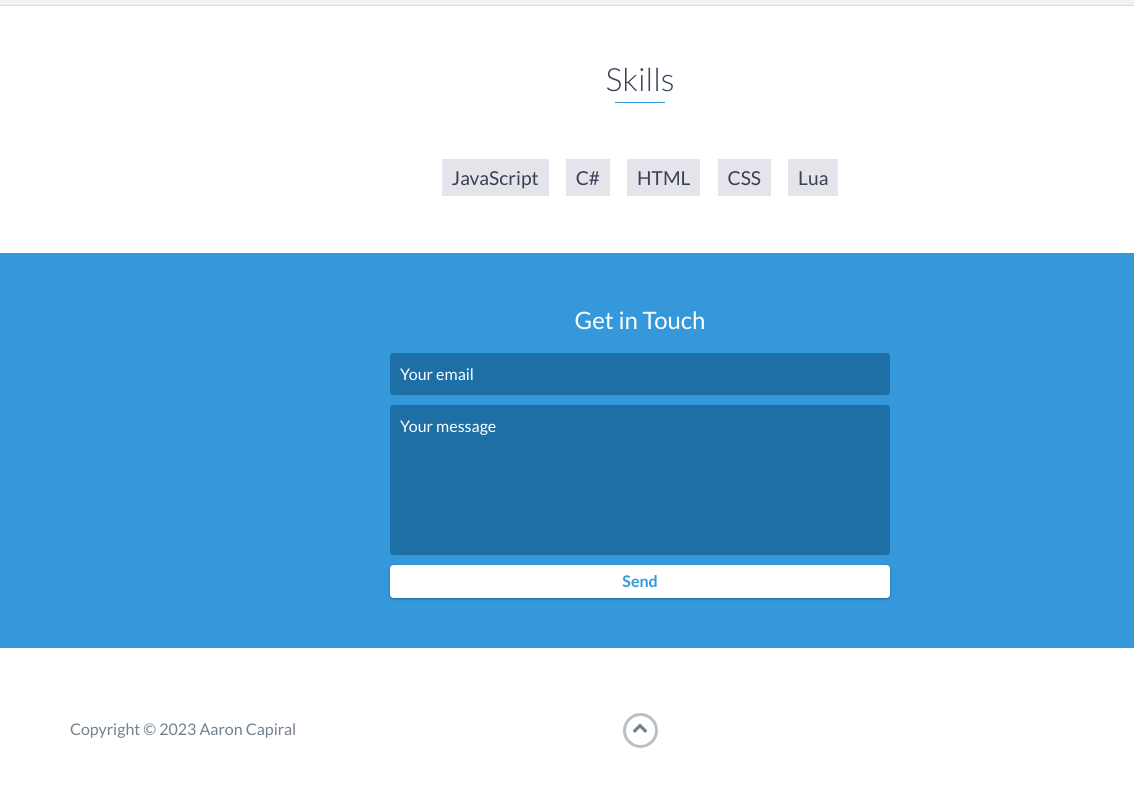
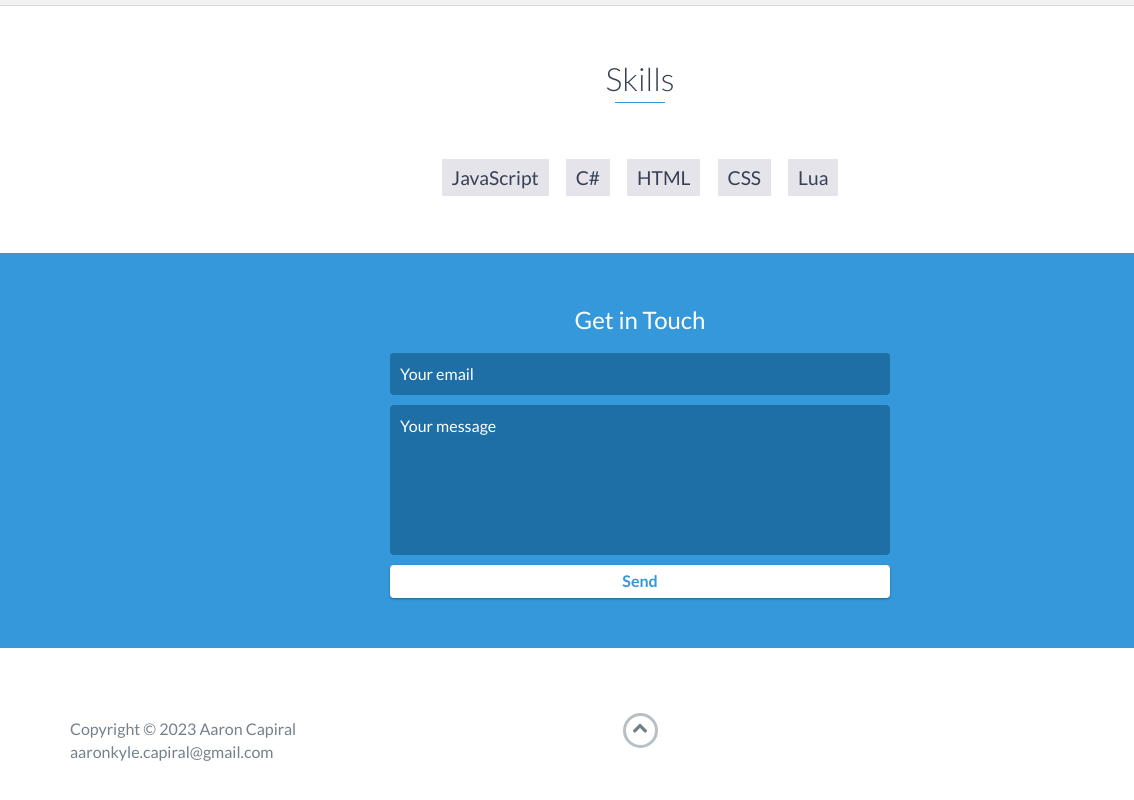
Before and after one commit to capiral000323/caps, a website: page index.html in a window 1280 px wide. Shown: the part 3127-3927 px from the top of the page, 0-1134 px from the left. Drawn offline with nearby package versions, Linux system fonts and the light colour scheme.

Commit message:
Update index.html

```diff
--- a/index.html
+++ b/index.html
@@ -238,6 +238,7 @@
                 <div class="col-sm-5 copyright">
                     <p>
                         Copyright &copy; <span id="current-year">2023</span> Aaron Capiral
+                        <p>aaronkyle.capiral@gmail.com</p>
                     </p>
                 </div>
                 <div class="col-sm-2 top">
```
